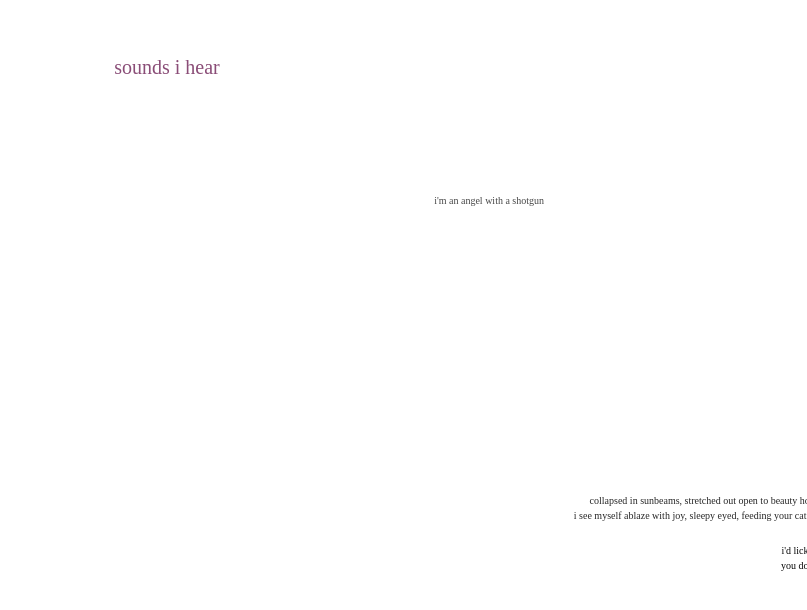
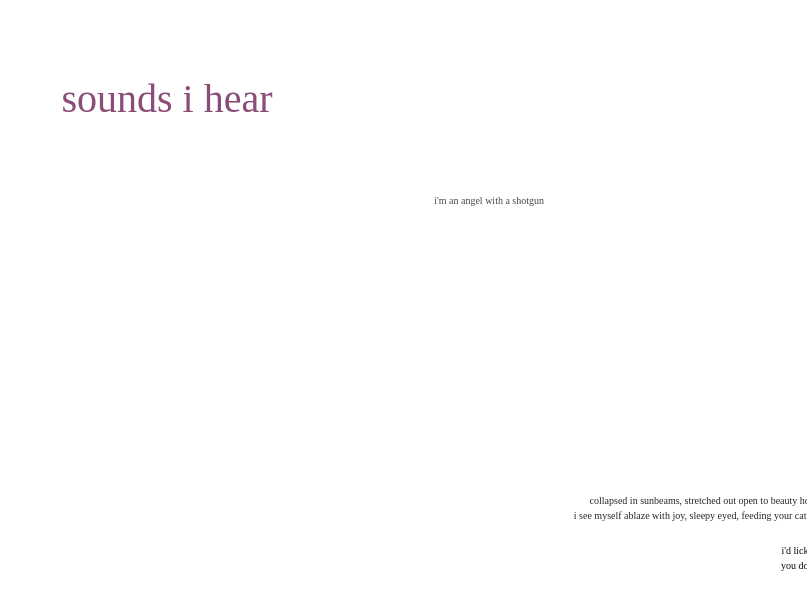
Before and after one commit to braisedtofu/sounds-i-hear, a React (Vite) app: page / in a window 1280 px wide. Shown: the top 610 px of the page, without its empty margins (473-1280 px from the left). Built offline with nearby package versions, Linux system fonts and the light colour scheme; a web font is replaced by a local one.

Commit message:
increased title size

```diff
--- a/src/App.css
+++ b/src/App.css
@@ -132,7 +132,7 @@
 }
 
 .title-text{
-  font-size:20px;
+  font-size:40px;
 }
 
 @keyframes colorFade {
```
